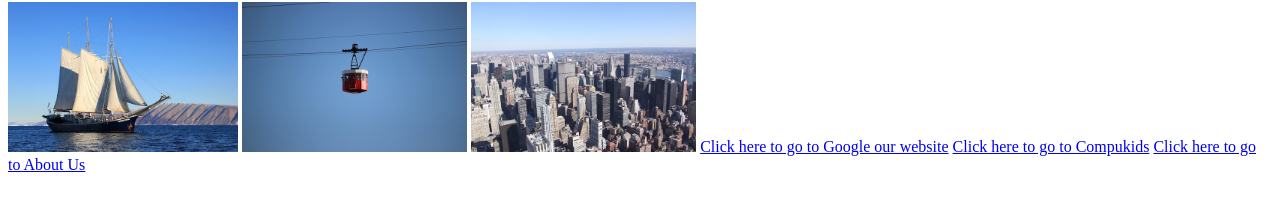
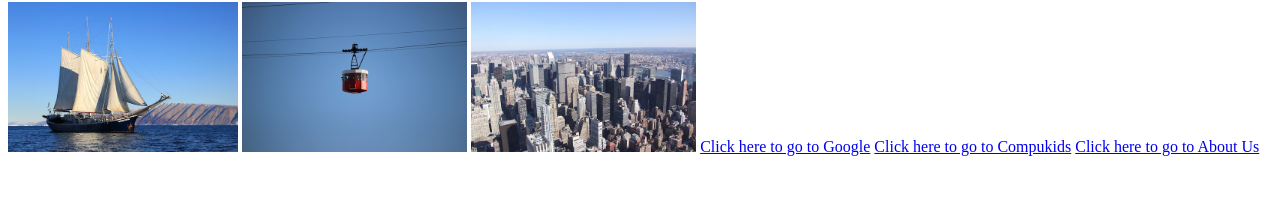
Before and after one commit to Kphakati/my-E-Commence-store, a plain HTML site: page index.html in a window 1280 px wide. Shown: the part 354-562 px from the top of the page. Drawn offline with Linux system fonts and the light colour scheme.

Commit message:
Update index.html

```diff
--- a/index.html
+++ b/index.html
@@ -16,7 +16,7 @@
         <img src="imagess/cablecar.jpg" height="150" />
         <img src="imagess/city.jpg" height="150" />
 
-        <a href="http://www.google.com">Click here to go to Google our website</a>
+        <a href="http://www.google.com">Click here to go to Google</a>
         <a href="https://compukids.org/">Click here to go to Compukids</a>
         <a href="about.html">Click here to go to About Us</a>
          </body>
```
